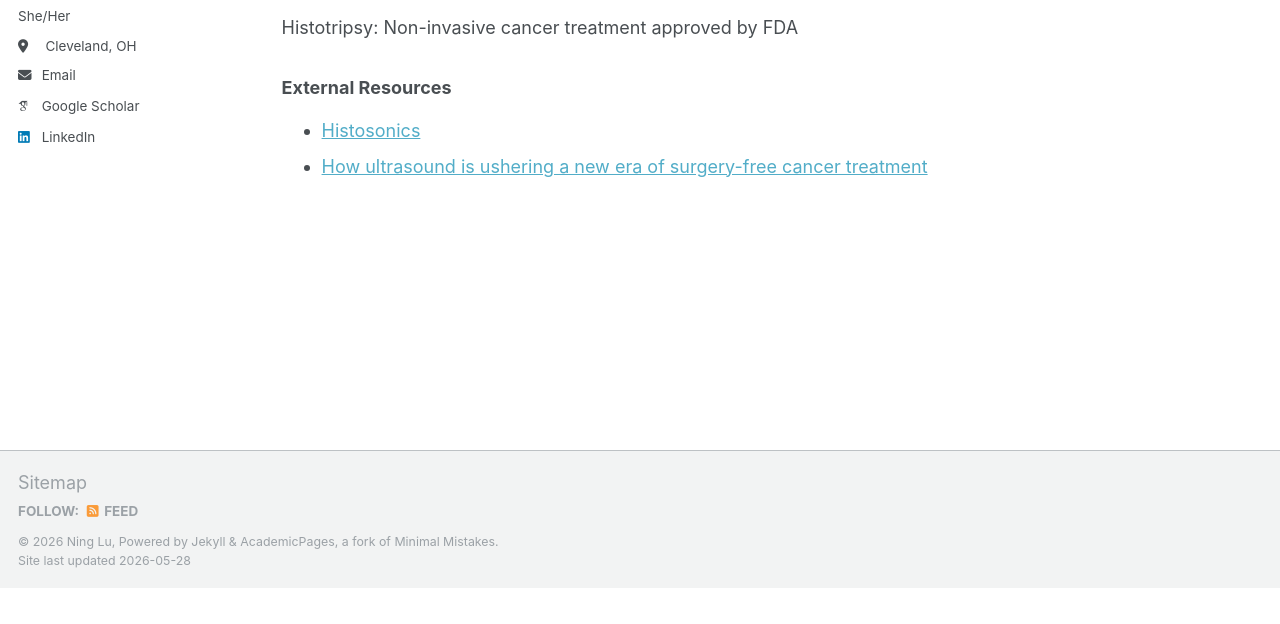
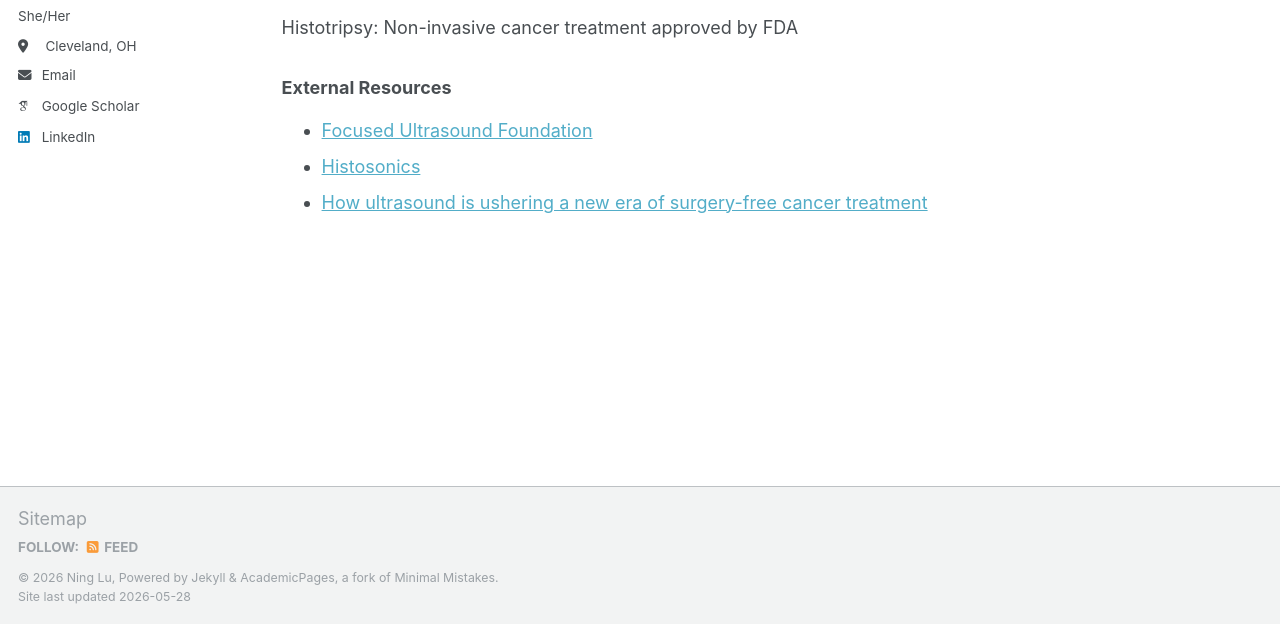
Before and after one commit to NingLu-Ultrasound/ninglu-ultrasound.github.io, a Jekyll site: the page built from _pages/portfolio.html, in a window 1280 px wide and 900 px high, scrolled down 1776 px, cut to the strip 276-900 px from the top of the window. Built offline with Jekyll 4.4.1, drawn with Linux system fonts in a browser that asks for light colours; some web fonts are replaced; before the commit the page ends 2640 px from its top, so only the background shows below that.

Commit message:
Update portfolio.html

```diff
--- a/_pages/portfolio.html
+++ b/_pages/portfolio.html
@@ -79,6 +79,11 @@
     <h3>External Resources</h3>
     <ul>
       <li>
+        <a href="https://www.fusfoundation.org/" target="_blank" rel="noopener">
+          Focused Ultrasound Foundation
+        </a>
+      </li>
+      <li>
         <a href="https://histosonics.com/" target="_blank" rel="noopener">
           Histosonics
         </a>
```
